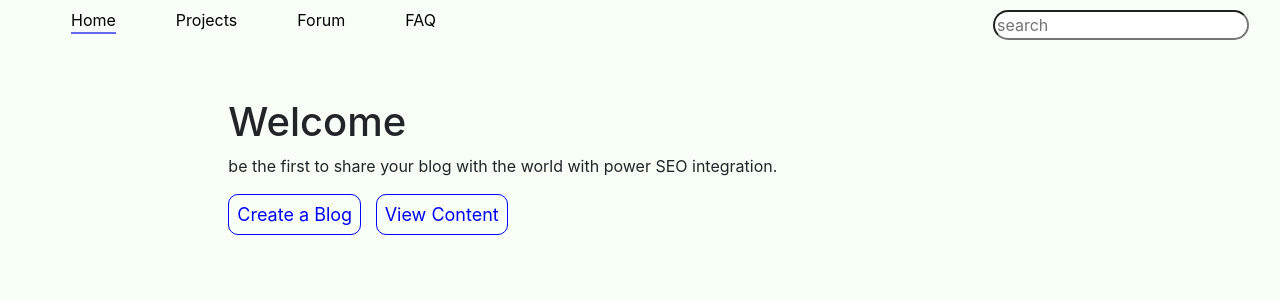
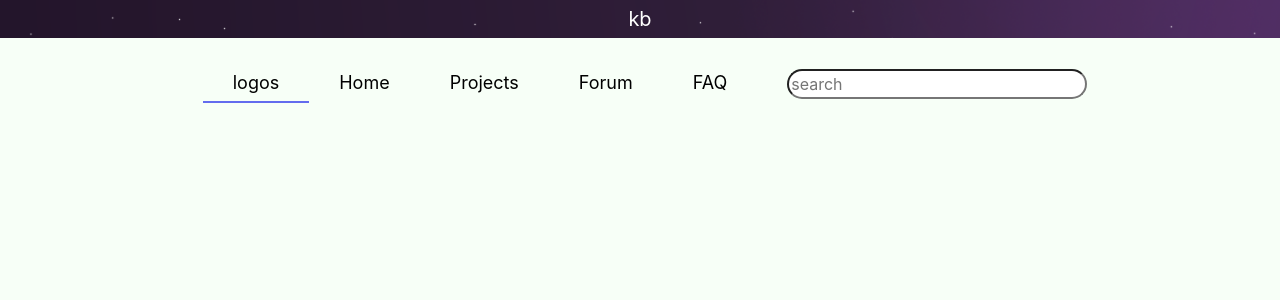
Before and after one commit to Wilfridboris/Wilfridboris.github.io, a PHP site: page / in a window 1280 px wide. Shown: the top 300 px of the page. Run offline with PHP 8.4, Linux system fonts and the light colour scheme.

Commit message:
:rocket:

```diff
--- a/css/index.css
+++ b/css/index.css
@@ -11,35 +11,81 @@ body{
 background-color:#f7fff7;
 }
 /*head style begin*/
+nav{
+
+    height:60px;
+    padding: 0 15px;
 
 
+
+}
+
+/*
+.item:not(.button) a:hover,
+.item a:hover::after {
+    color: #ccc;
+}
+*/
+.item{
+    width: 100%;
+    text-align: center;
+    display: none;
+
+
+}
+.logo{
+font-size: 20px;
+padding-right: 10px;
+
+}
 
 
 .searchBar input{
     outline: none;
     border-radius: 50px;
+    width: 300px;
 
 }
 
-
 .menu-list{
     display: flex;
+    flex-wrap: wrap;
+    flex-direction: row;
+    justify-content: center;
+    align-items: center;
+    padding-top: 10px;
+
+    /*align-items: center;*/
+
 }
 .menu-list li{
     list-style-type: none;
-    margin-right: 60px;
     display: block;
+    padding: 5px 30px 5px 30px;
+
+
 }
 .active{
     border-bottom: 2px solid rgb(99, 108, 238);
 }
 .menu-list li a{
-    color: black;
+   color: black;
+   font-size: 18px;
     font-weight: 50px;
     text-decoration: none;
+    display: block;
+
 }
-.menu-list li a:hover{
-    color:gray;
+.head-panel{
+    background-image: url("/img/head-design.png");
+    background-size: cover;
+    text-align: center;
+
+}
+.head-panel p{
+    color: white;
+    font-size: 20px;
+    padding: 4px 0px;
 
 }
 
@@ -73,3 +119,26 @@ background-color:#f7fff7;
     .Font-panel{
         margin-top: 40px;
     }
+
+
+
+    /**********************device setting*******************************/
+    /*desktop device*/
+    @media all and (min-width:960px){
+        .menu-list{
+            align-items: flex-start;
+            flex-wrap: nowrap;
+        }
+        .item{
+            position: relative;
+            display: block;
+            width: auto;
+            order: 1;
+        }
+        .logo{
+            order: 0;
+        }
+        .searchBar{
+            order: 2;
+        }
+    }
--- a/index.html
+++ b/index.html
@@ -8,26 +8,26 @@
     <title>Boris Kwayep</title>
 </head>
 <body>
-    <main class="container-fluid">
+    <main>
         <header>
-            <div class="navbar">
+            <div class="head-panel">
+                <p>kb</p>
+            </div>
+            <nav>
+                   <ul class="menu-list">
+                       <li class=" logo item active"><a href="">logos</a></li>
+                       <li class=" item "><a href="">Home</a></li>
+                       <li class=" item"><a href="#">Projects</a></li>
+                       <li class=" item"><a href="#">Forum</a></li>
+                       <li class=" item"><a href="#">FAQ</a></li>
+                       <li class=" item searchBar">
+                        <input type="text" id="search"  placeholder="search">
 
-                <div class="menu">
-                   <ul class="menu-list">
-                       <li class="active"><a href="">Home</a></li>
-                       <li><a href="">Projects</a></li>
-                       <li><a href="">Forum</a></li>
-                       <li><a href="">FAQ</a></li>
+                       </li>
                    </ul>
-
-                </div>
-                <div class="searchBar float-left">
-                    <input type="text" id="search" class="mb-2" placeholder="search">
-
-                </div>
-
-            </div>
+            </nav>
         </header>
+        <!--
         <section class="row">
             <div class="col-sm-2">
 
@@ -44,6 +44,7 @@
 
             </div>
         </section>
+        -->
 
 
 
```
Also changed, not shown: img/head-design.png (added).
